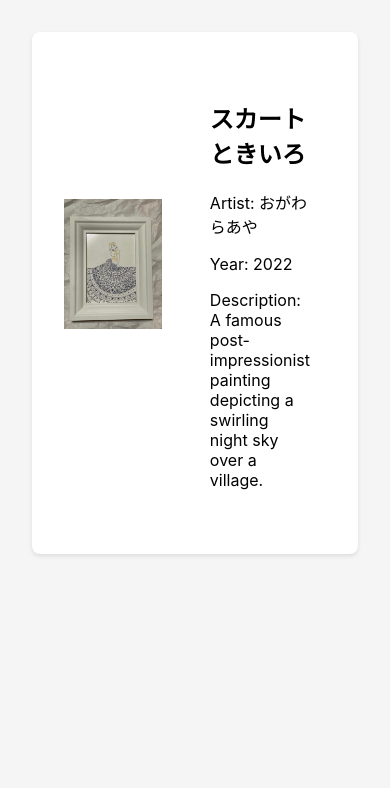
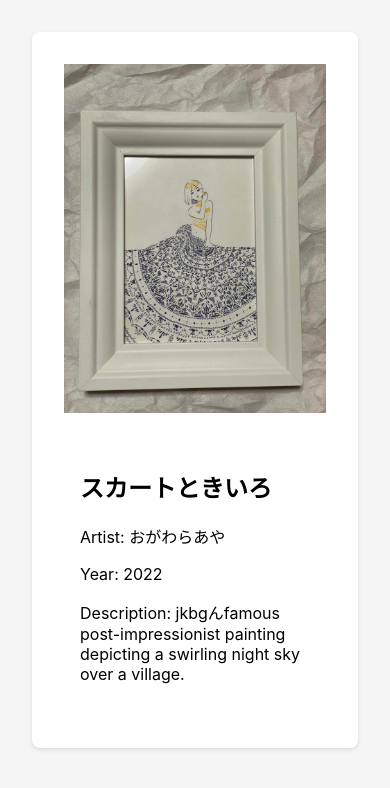
Before and after one commit to keitamumrik/artlist, a Next.js app: page /artwork/1 in a window 390 px wide. Shown: the top 788 px of the page. Built offline with nearby package versions, Linux system fonts and the light colour scheme.

Commit message:
詳細画面のレスポンシブ対応

```diff
--- a/data/artworks.js
+++ b/data/artworks.js
@@ -5,10 +5,10 @@ const artworks = [
     title: 'スカートときいろ',
     artist: 'おがわらあや',
     year: 2022,
-    description: 'A famous post-impressionist painting depicting a swirling night sky over a village.',
+    description:'jkbgんfamous post-impressionist painting depicting a swirling night sky over a village.',
     imageUrl: '/images/1.jpg',
     purchaseDate: '2010-05-15', // 購入日 (YYYY-MM-DD形式)
-    maker: 'Vincent van Gogh', // 制作者
+    maker: 'おがわらあや', // 制作者
     owner: '松村紋子', // 所有者
   },
   {
--- a/styles/Home.module.css
+++ b/styles/Home.module.css
@@ -51,8 +51,6 @@
   padding: 2rem;
 }
 
-
-
 .imageContainer {
   max-width: 500px;
   max-height: 400px;
@@ -62,6 +60,18 @@
   width: 100%;
   height: 100%;
   object-fit: contain;
+}
+
+@media (max-width: 768px) {
+  .artworkDetail {
+    flex-direction: column;
+    gap: 1rem;
+  }
+
+  .imageContainer {
+    max-width: 100%;
+    max-height: none;
+  }
 }
 
 .filters {
@@ -100,4 +110,4 @@
 
 .sortButton:hover {
   background-color: #e0e0e0;
-}
+ }
```
